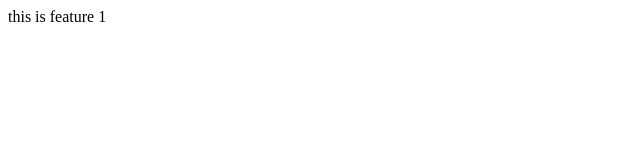
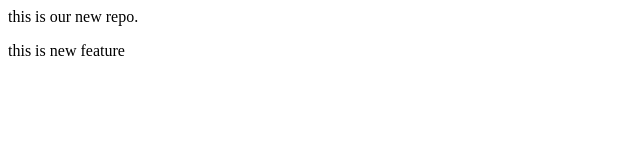
Before and after one commit to yashumbarkar/localrepo, a plain HTML site: page index.html in a window 1280 px wide. Shown: the whole page, without its empty margins (0-640 px from the left). Drawn offline with Linux system fonts and the light colour scheme.

Commit message:
restore the value

```diff
--- a/index.html
+++ b/index.html
@@ -1 +1,2 @@
-<p>this is feature 1</p>
+<p>this is our new repo.</p>
+<p>this is new feature</p>
```
